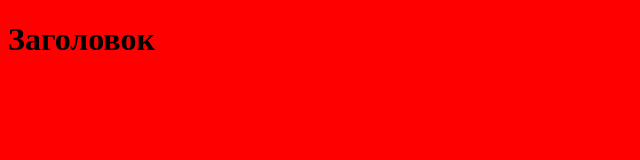
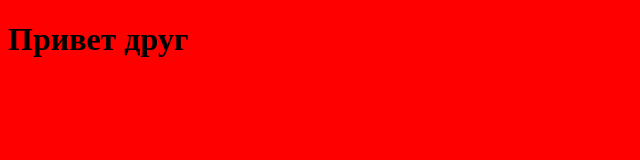
Before and after one commit to vm48/wordpres-function, a plain HTML site: page index.html in a window 1280 px wide. Shown: the whole page, without its empty margins (0-640 px from the left). Drawn offline with Linux system fonts and the light colour scheme.

Commit message:
Добавил приветсвие

```diff
--- a/index.html
+++ b/index.html
@@ -6,6 +6,6 @@
     <link rel="stylesheet" href="style.css">
 </head>
 <body>
-<h1>Заголовок</h1>
+<h1>Привет друг</h1>
 </body>
 </html>
```
